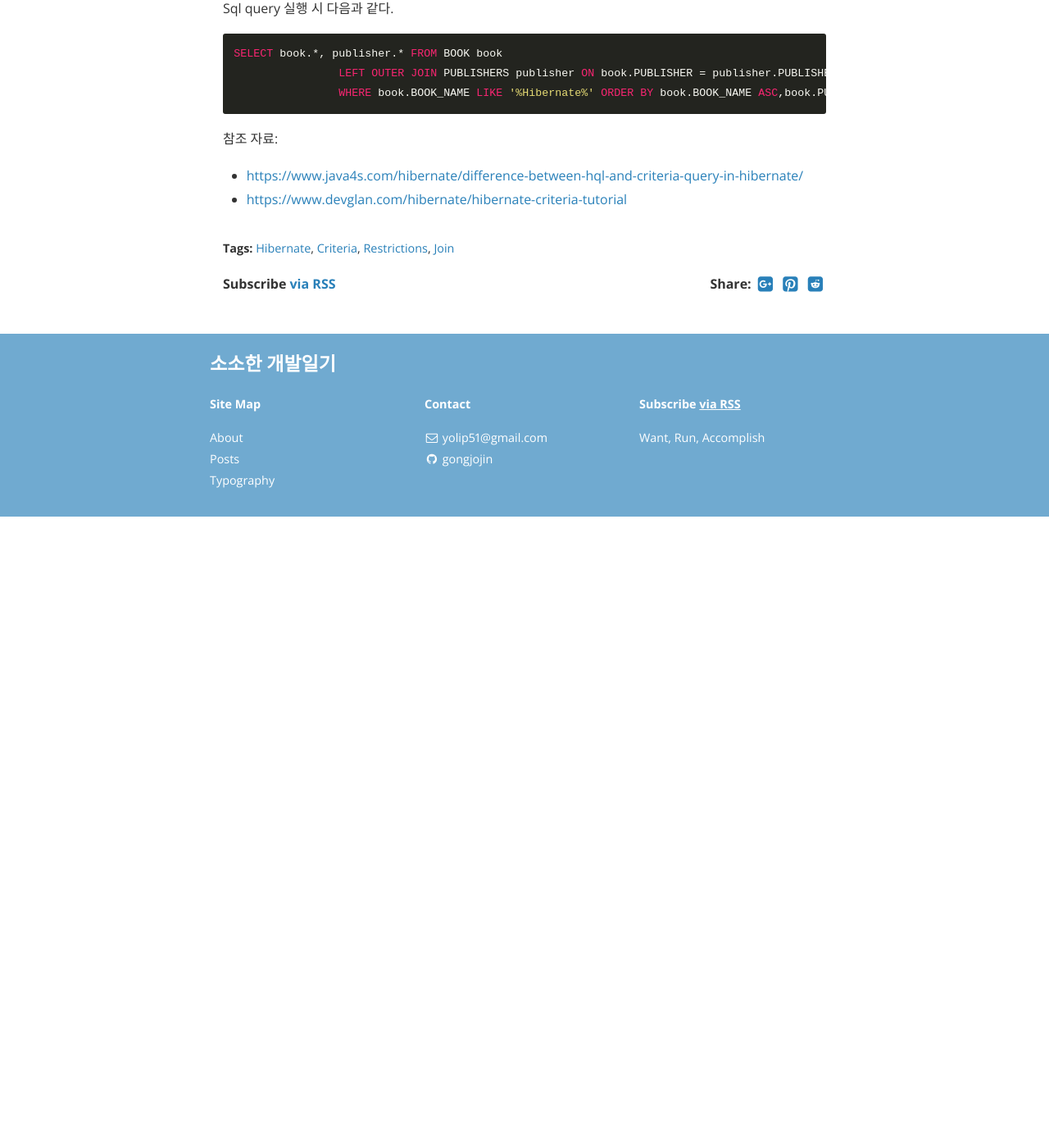
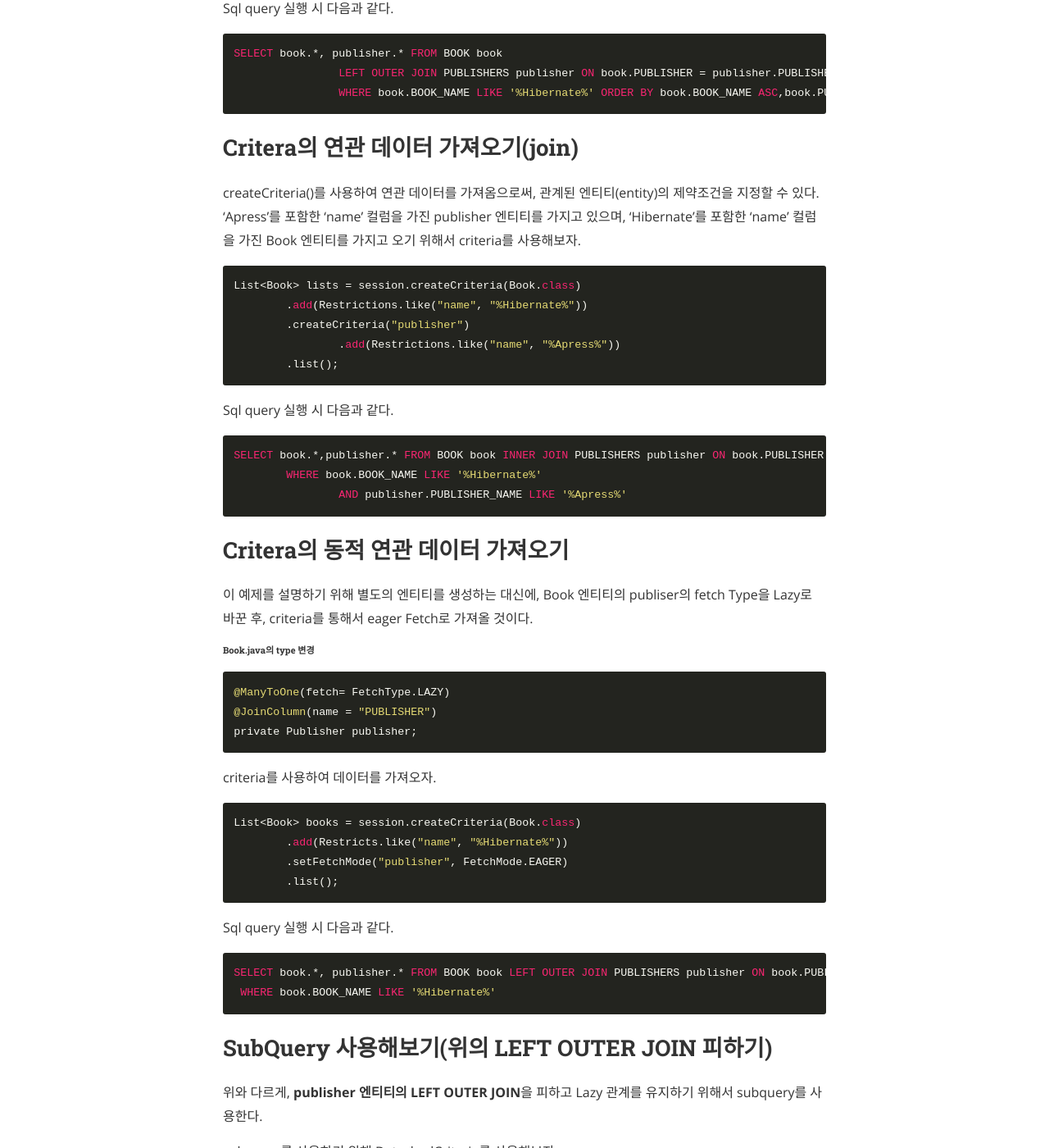
Before and after one commit to gonghojin/gonghojin.github.io, a Jekyll site: the page built from _posts/2019-08-01-hibernate1.markdown, in a window 1280 px wide and 1400 px high, scrolled down 4346 px. Shown: the whole window at 82% size. Built offline with Jekyll 4.4.1, drawn with Linux system fonts in a browser that asks for light colours; nearby versions of some CDN libraries; comment, search, counter and statistics services are not loaded; before the commit the page ends 4976 px from its top, so only the background shows below that; some of the changed text lies outside the part shown.

Commit message:
Add: Hibernate Criteria Join 추가

```diff
--- a/_posts/2019-08-01-hibernate1.markdown
+++ b/_posts/2019-08-01-hibernate1.markdown
@@ -141,7 +141,7 @@ SELECT book.*,publisher.* FROM BOOK book
 ## Criteria의 Ordering Results 사용하기
 결과값을 정렬하기 위해 사용
 ~~~java
-Criteria criteria = session.createCriteria(Book.class )
+Criteria criteria = session.createCriteria(Book.class)
 	.add(Restrictions.like("name", "%Hibernate%"))
 	.addOrder(Order.asc("name"))
 	.addOrder(Order.desc("publishDate"));
@@ -154,6 +154,68 @@ SELECT book.*, publisher.* FROM BOOK book
 		LEFT OUTER JOIN PUBLISHERS publisher ON book.PUBLISHER = publisher.PUBLISHER_ID
 		WHERE book.BOOK_NAME LIKE '%Hibernate%' ORDER BY book.BOOK_NAME ASC,book.PUBLISHED_DATE DESC
 ~~~
+
+
+## Critera의 연관 데이터 가져오기(join)
+createCriteria()를 사용하여 연관 데이터를 가져옴으로써, 관계된 엔티티(entity)의 제약조건을 지정할 수 있다.
+'Apress'를 포함한 'name' 컬럼을 가진 publisher 엔티티를 가지고 있으며, 'Hibernate'를 포함한 'name' 컬럼을 가진 Book 엔티티를 가지고 오기 위해서 criteria를 사용해보자.
+~~~java
+List<Book> lists = session.createCriteria(Book.class)
+	.add(Restrictions.like("name", "%Hibernate%"))
+	.createCriteria("publisher")
+		.add(Restrictions.like("name", "%Apress%"))
+	.list();
+~~~
+Sql query 실행 시 다음과 같다.
+~~~sql
+SELECT book.*,publisher.* FROM BOOK book INNER JOIN PUBLISHERS publisher ON book.PUBLISHER = publisher.PUBLISHER_ID
+	WHERE book.BOOK_NAME LIKE '%Hibernate%'
+		AND publisher.PUBLISHER_NAME LIKE '%Apress%'
+~~~
+
+## Critera의 동적 연관 데이터 가져오기
+이 예제를 설명하기 위해 별도의 엔티티를 생성하는 대신에, Book 엔티티의 publiser의 fetch Type을 Lazy로 바꾼 후, criteria를 통해서 eager Fetch로 가져올 것이다.
+
+###### Book.java의 type 변경
+~~~java
+@ManyToOne(fetch= FetchType.LAZY)
+@JoinColumn(name = "PUBLISHER")
+private Publisher publisher;
+~~~
+criteria를 사용하여 데이터를 가져오자.
+~~~java
+List<Book> books = session.createCriteria(Book.class)
+	.add(Restricts.like("name", "%Hibernate%"))
+	.setFetchMode("publisher", FetchMode.EAGER)
+	.list();
+~~~
+
+Sql query 실행 시 다음과 같다.
+~~~sql
+SELECT book.*, publisher.* FROM BOOK book LEFT OUTER JOIN PUBLISHERS publisher ON book.PUBLISHER = publisher.PUBLISHER_ID
+ WHERE book.BOOK_NAME LIKE '%Hibernate%'
+~~~
+
+## SubQuery 사용해보기(위의 LEFT OUTER JOIN 피하기)
+위와 다르게, **publisher 엔티티의 LEFT OUTER JOIN**을 피하고 Lazy 관계를 유지하기 위해서 subquery를 사용한다.
+
+subquery를 사용하기 위해 DetachedCriteria를 사용해보자.
+> DetachedCriteria는 session 범위 밖에서 query를 만든 다음 임의의 Session을 사용하여 쿼리를 실행할 수 있게 해준다.
+~~~java
+DetachedCriteria subQuery = DetachedCriteria.forClass(Publisher.class, "publisher")
+	.add(Restrictions.eq("publisher.id", 1))
+	.setProjection(Projections.property("publisher.id")); // Projections는 특정 속성의 컬럼만 필요할 떄 사용가
+
+Criteria books = session.createCriteria(Book.class, "book")
+	.add(Property.forName("book.publisher").notIn(subQuery));
+~~~
+
+Sql query 실행 시 다음과 같다.
+~~~sql
+SELECT book.* FROM BOOK book WHERE book.PUBLISHER NOT IN (SELECT publisher.PUBLISHER_ID AS publisher_id FROM PUBLISHERS publisher WHERE publisher.PUBLISHER_ID = 1)
+~~~
+
 참조 자료:
+
 + <https://www.java4s.com/hibernate/difference-between-hql-and-criteria-query-in-hibernate/>
 + <https://www.devglan.com/hibernate/hibernate-criteria-tutorial>
```
